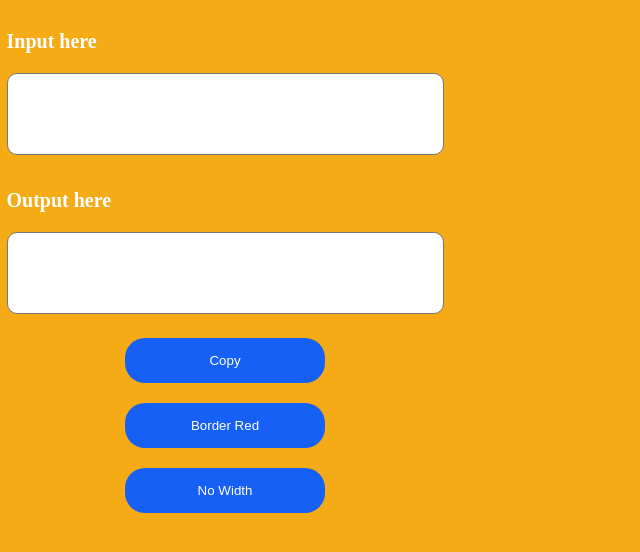
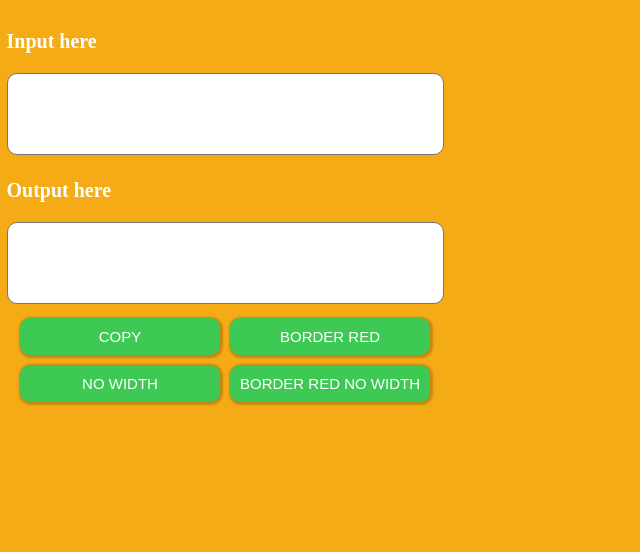
Before and after one commit to scoop23/UtilityToolExtension, a browser extension: page hello.html in a window 1280 px wide. Shown: the whole page, without its empty margins (0-640 px from the left). Drawn offline with Linux system fonts and the light colour scheme.

Commit message:
added a new button that can modify image with border red and no width

```diff
--- a/hello.html
+++ b/hello.html
@@ -7,6 +7,7 @@
   <style>
     body {
       width : 430px;
+      height: 500px;
       margin: 0;
       padding : 10px;
       background : #F5AB16;
@@ -23,36 +24,21 @@
       align-items: center;
       flex-direction: column;
     }
-    .input-container {
-
-    }
-    .copy-btn {
-      transition : 0.2s all ease;
-      padding : 15px;
-      width : 200px;
-      background : #1660F5;
-      border-radius : 20px;
-      color : #ffffff;
-      border : none;
-      cursor: pointer;
+    .i-o-container {
+      display: flex;
+      flex-direction: column;
     }
 
-    <!-- .copy-btn:hover { -->
-    <!--   transform : translateY(-3px); -->
-    <!-- } -->
-    <!-- .copy-btn:active { -->
-    <!--   transform : translateY(0px); -->
-    <!-- } -->
-
-    .border-red-btn {
+    .copy-btn, .border-red-btn {
       transition : 0.5s all ease;
-      padding : 15px;
-      width : 200px;
-      background : #1660F5;
-      border-radius : 20px;
+      background : #3EC955;
+      padding: 10px;
+      border-radius : 10px;
       border: none;
       color : #ffffff;
       cursor:pointer;
+      font-size: 15px;
+      box-shadow: 1px 1px 2px 2px rgba(0,0,0,0.2);
     }
     .container textarea {
       resize : none;
@@ -68,17 +54,18 @@
       font-size: 20px;
     }
     .btns-container {
-      display : flex;
-      flex-direction: column;
-      gap : 20px;
-      padding : 10px;
+      display : grid;
+      grid-template-columns: 1fr 1fr;
+      grid-gap: 10px;
     }
+
   </style>
 </head>
 
 <body>
   <div class="main-container">
     <div class="container">
+      <div class="i-o-container">
         <div class="input-container">
           <p id="input-p">Input here</p>
           <textarea id="input-text" rows="4" cols="50"></textarea>
@@ -87,11 +74,16 @@
           <p id="output-p">Output here</p>
           <textarea id="output-text" rows="4" cols="50"></textarea>
         </div>
+      </div>
       <div class="btns-container">
-        <button id="copy-btn" class="copy-btn">Copy</button>
-        <button id="border-red-btn" class="border-red-btn">Border Red</button>
-        <button id="no-width" class="border-red-btn">No Width</button>
+        <button id="copy-btn" class="copy-btn">COPY</button>
+        <button id="border-red-btn" class="border-red-btn">BORDER RED</button>
+        <button id="no-width" class="border-red-btn">NO WIDTH</button>
+        <button id="border-red-no-width" class="border-red-btn">BORDER RED NO WIDTH</button>
       </div>
+      <div class="sizes-container">
+      </div>
+
     </div>
  </div>
   <!-- Script should be at the bottom -->
--- a/popup.js
+++ b/popup.js
@@ -20,28 +20,27 @@ async function copyText(text) {
   }
 }
 
-
-
 const inputText = document.getElementById("input-text")
 
 inputText.addEventListener("input", () => {
   localStorage.setItem("srcString", inputText.value);
 })
 
+const borderRedNoWidth = document.getElementById("border-red-no-width");
 const copyBtn = document.getElementById("copy-btn");
 const outputText = document.getElementById("output-text");
 const borderRedBtn = document.getElementById("border-red-btn");
 const noWidth = document.getElementById("no-width");
 
-function createImageHTML(customAttrString) {
+function createImageHTML(customAttrString) { // dry principle. thought of this a while back, but didn't know how to execute it efficiently.
   const src = inputText.value || localStorage.getItem("srcString");
   inputText.value = src;
-  return `<img src="${src}" style="display:block; margin-left:auto; margin-right: auto; padding-top : 10px; padding-bottom: 10px; margin-top: 10px; margin-bottom: 10px; ${customAttrString || ''}">`;
+  return `<img src="${src}" style="display:block; margin-left:auto; margin-right: auto; margin-top: 15px; margin-bottom: 15px; ${customAttrString || ''}">`;
 }
 
 // default copy
 copyBtn.addEventListener("click", () => {
-  const html = createImageHTML("width : 100%;");
+  const html = createImageHTML("width : 100%; padding-top: 10px; padding-bottom: 10px");
   copyText(html);
   outputText.value = html;
 })
@@ -53,9 +52,15 @@ borderRedBtn.addEventListener("click", () => {
   outputText.value = html;
 })
 
+borderRedNoWidth.addEventListener("click", () => {
+  const html = createImageHTML("border: 3px solid red;");
+  copyText(html);
+  outputText.value = html;
+});
+
 // no width 100% and borde red
 noWidth.addEventListener("click", () => {
-  const html = createImageHTML();
+  const html = createImageHTML("padding-top: 10px; padding-bottom: 10px;");
   copyText(html)
   outputText.value = html;
 })
--- /dev/null
+++ b/sizes.js
@@ -0,0 +1,4 @@
+export function smallSize() {
+  // if small size button is click like 350x50?
+  // this function will run
+}
```
Lines whose indentation alone changed are shown as unchanged.
